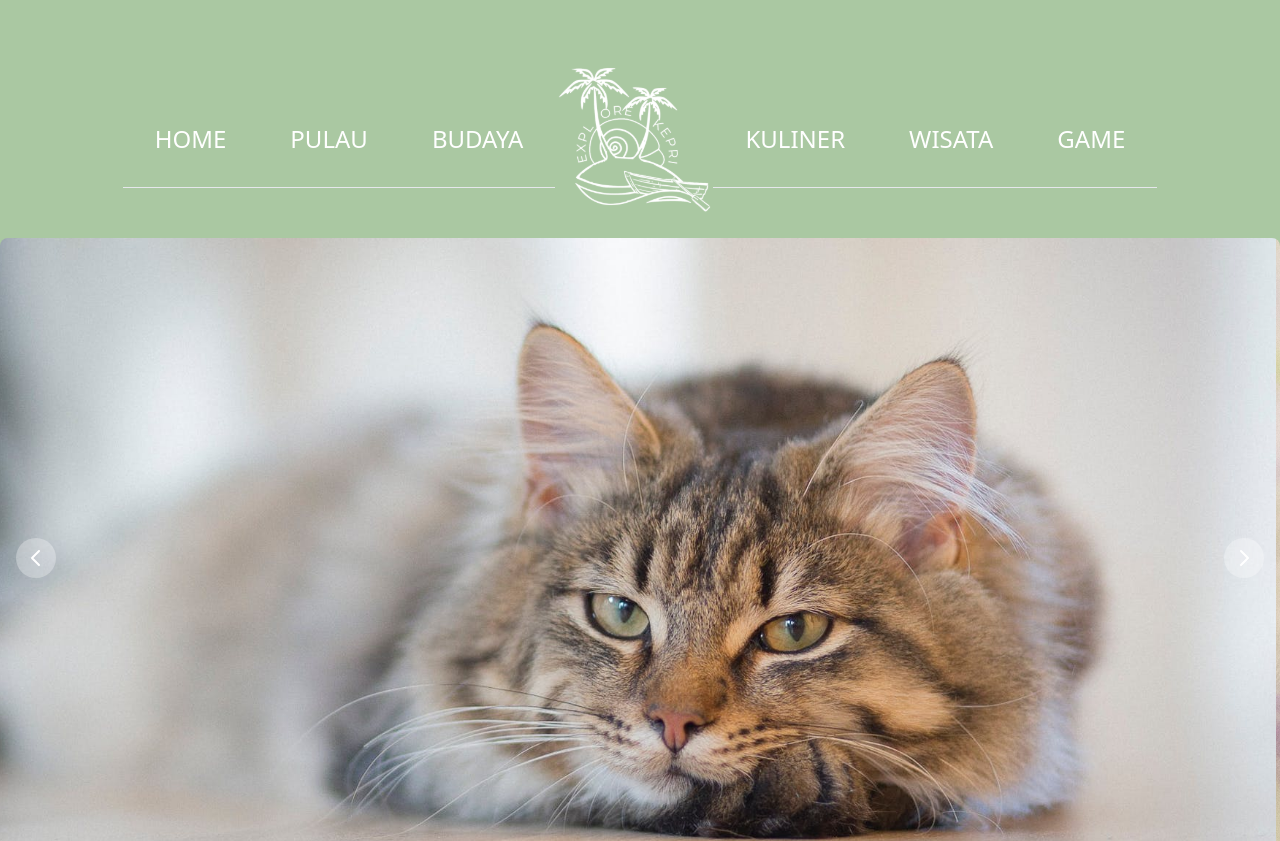
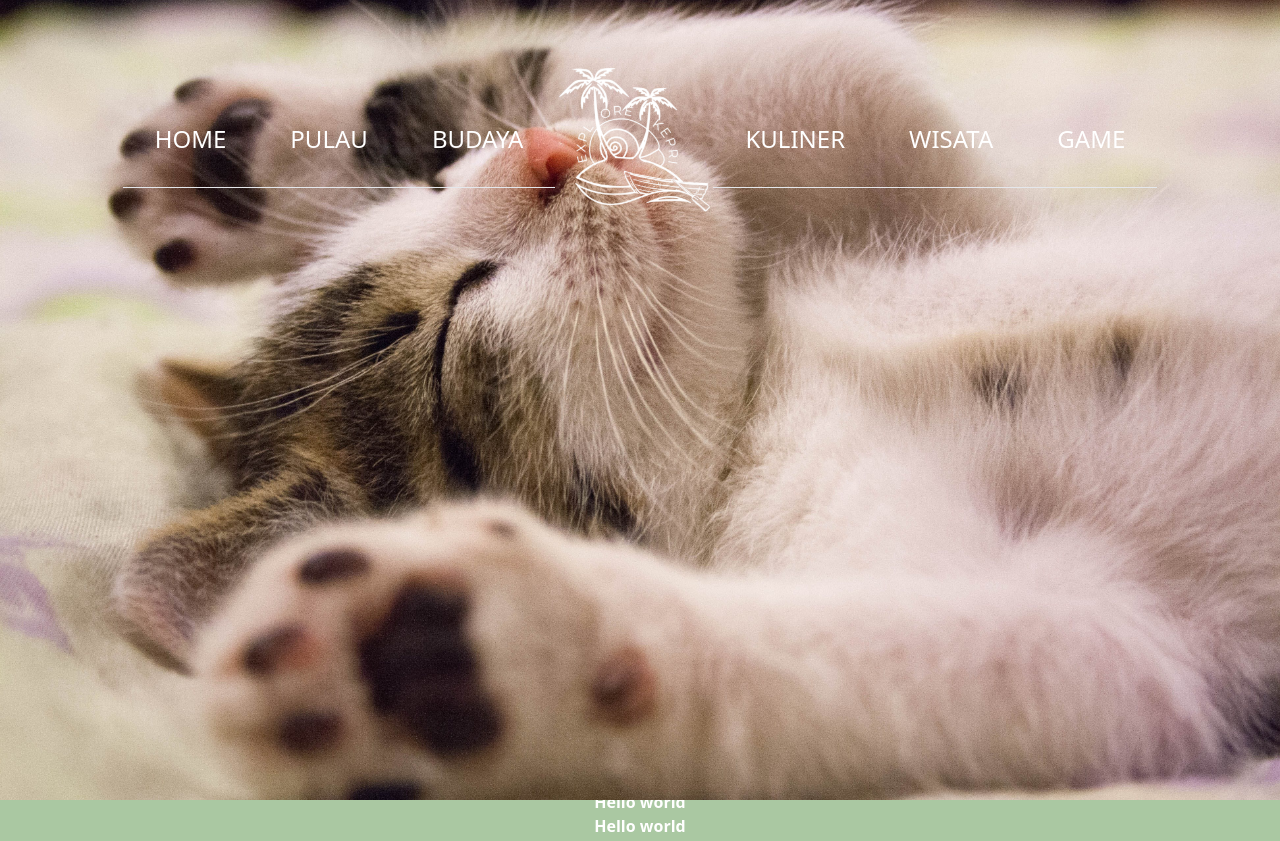
Before and after one commit to Enigma-From-UIB/eksplor-kepri, a React (Create React App) app: page /home in a window 1280 px wide. Shown: the top 841 px of the page. Built offline with nearby package versions, Linux system fonts and the light colour scheme.

Commit message:
automatic slide show
home automatic slide show

```diff
--- a/src/App.js
+++ b/src/App.js
@@ -1,3 +1,4 @@
+// App.js
 import React from 'react';
 import { BrowserRouter as Router, Route, Routes } from 'react-router-dom';
 import Navbar from './components/navbar';
@@ -9,11 +10,10 @@ import Budaya from './components/budaya';
 import Game from './components/game';
 import Footer from './components/footer';
 
-
 function App() {
   return (
     <Router>
-      <div>
+      <div style={{ position: 'relative' }}>
         <Navbar />
         <Routes>
           <Route path="/home" element={<Home />} />
@@ -22,7 +22,6 @@ function App() {
           <Route path="/kuliner" element={<Kuliner />} />
           <Route path="/budaya" element={<Budaya />} />
           <Route path="/game" element={<Game />} />
-          <Route path="/" element={<Home />} />
         </Routes>
         <Footer />
       </div>
--- /dev/null
+++ b/src/assets/carousell.js
@@ -0,0 +1,37 @@
+// Carousel.jsx
+import React, { useState, useEffect } from 'react';
+
+const Carousel = ({ images, className }) => {
+  const [currentIndex, setCurrentIndex] = useState(0);
+
+  useEffect(() => {
+    const interval = setInterval(() => {
+      setCurrentIndex((prevIndex) => (prevIndex + 1) % images.length);
+    }, 3000);
+
+    return () => clearInterval(interval);
+  }, [currentIndex, images.length]);
+
+  return (
+    <div
+      className={`relative ${className}`}
+      style={{ position: 'absolute', top: 0, left: 0, right: 0, bottom: 0, zIndex: 900 }}
+    >
+      {images.map((image, index) => (
+        <div
+          key={index}
+          className={`absolute top-0 left-0 w-full h-full transition-opacity ${
+            index === currentIndex ? 'opacity-100' : 'opacity-0'
+          }`}
+          style={{
+            backgroundImage: `url(${image})`,
+            backgroundSize: 'cover',
+            backgroundPosition: 'center',
+          }}
+        ></div>
+      ))}
+    </div>
+  );
+};
+
+export default Carousel;
--- a/src/components/home.jsx
+++ b/src/components/home.jsx
@@ -1,14 +1,20 @@
 'use client';
 import React from 'react';
 import image from '../assets/image';
-import {Carousel} from 'flowbite-react';
+
+import Carousel from '../assets/carousell';
 
 
 
 function Home() {
+    const images = [image.Cat, image.Cat2, image.Cat3];
   return (
     <div>
-        <div className="h-[30vh] sm:h-[40vh] xl:h-[80vh] 2xl:h-[80vh]">
+        <Carousel
+            images={images}
+            className="h-[30vh] sm:h-[40vh] xl:h-[100vh] 2xl:h-[100vh]" />
+
+        {/*<div className="h-[30vh] sm:h-[40vh] xl:h-[80vh] 2xl:h-[80vh]">
             <Carousel >
                 <img src={image.Cat} alt="..." />
                 <img src={image.Cat2} alt="..." />
@@ -16,7 +22,7 @@ function Home() {
                 <img src={image.Cat} alt="..." />
                 <img src={image.Cat1} alt="..." />
             </Carousel>
-        </div>
+  </div> */}
 
 
   {/*
@@ -58,7 +64,7 @@ function Home() {
 
 
 
-      <img src={image.Cat} />
+      {/* <img src={image.Cat} /> */}
       <h1 className='text-center font-extrabold text-white'>Hello world</h1>
       <h1 className='text-center font-extrabold text-white'>Hello world</h1>
       <h1 className='text-center font-extrabold text-white'>Hello world</h1>
--- a/src/components/navbar.jsx
+++ b/src/components/navbar.jsx
@@ -14,7 +14,16 @@ const Navbar = () => {
         setNav(!nav);
     };
 
+    const navbarStyle = {
+        position: 'relative',
+        top: 0,
+        left: 0,
+        right: 0,
+        zIndex: 1000,
+      };
+
     return (
+        <nav style={navbarStyle}>
         <div className='text-white text-2xl  items-center justify-between flex md:justify-center  '>
             <div className="flex items-center mt-10 py-5 flex-shrink ">
                 <ul className="hidden md:flex mx-auto relative items-center">
@@ -57,6 +66,7 @@ const Navbar = () => {
                 </ul>
             </div>
         </div>
+        </nav>
     )
 }
 
```
